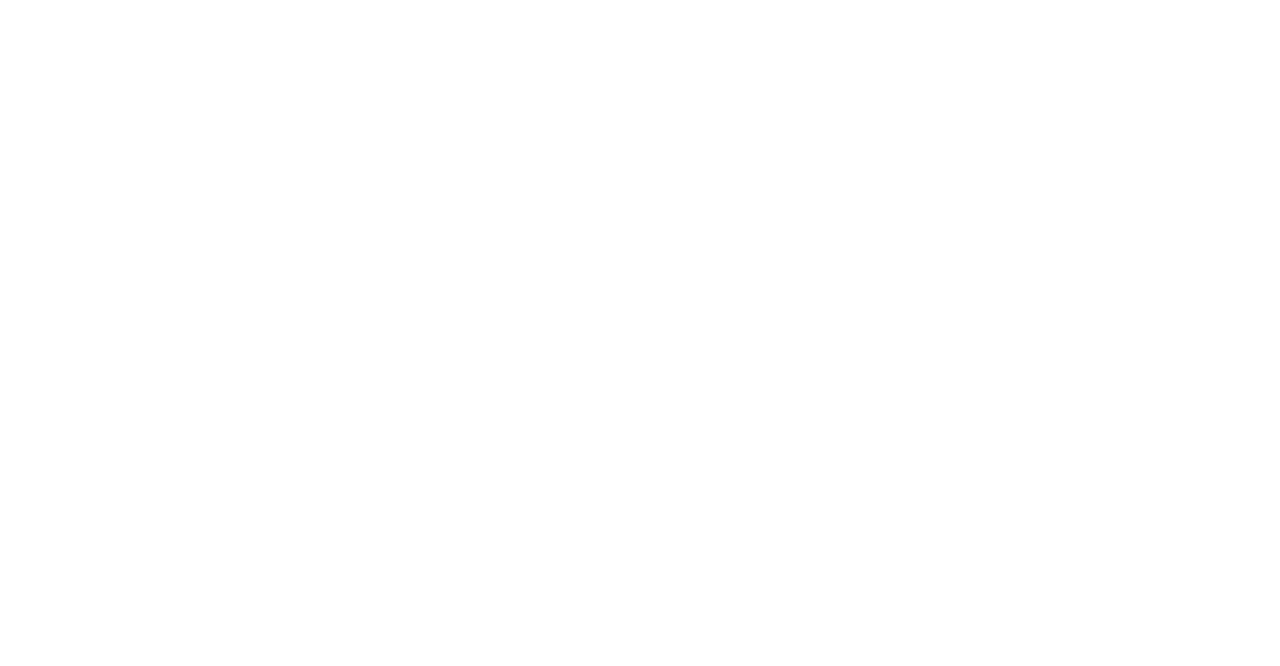
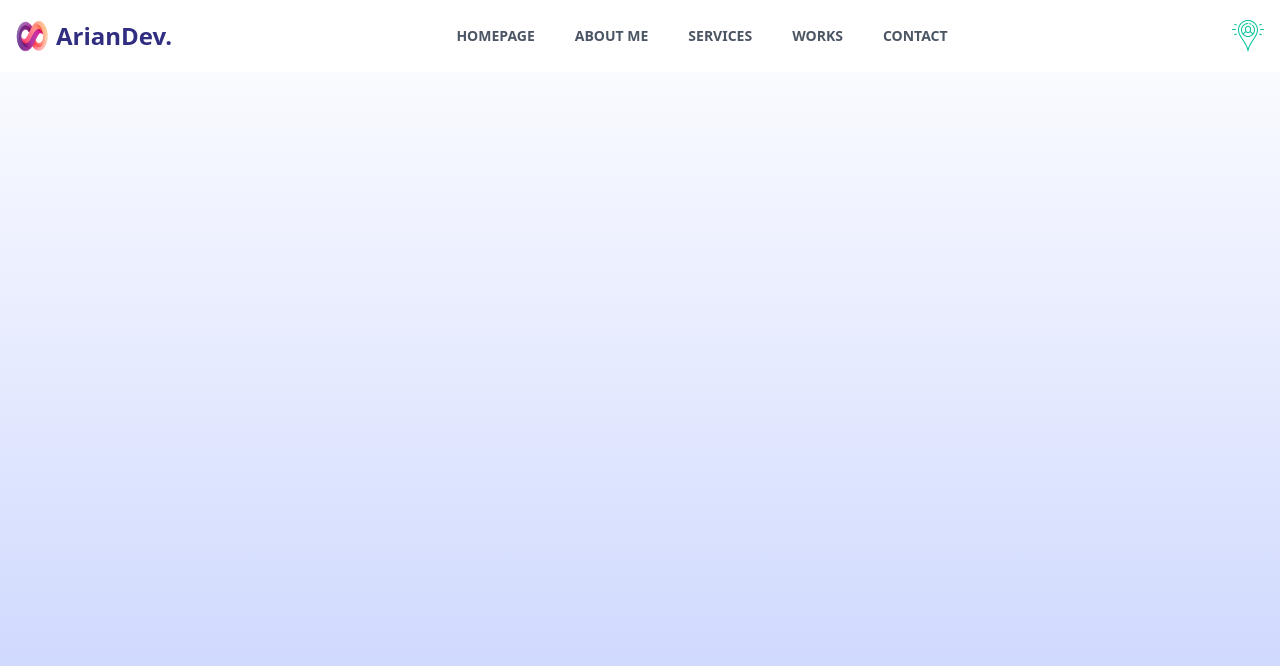
Before and after one commit to arianSefatDeveloper/tailwind-project, a website: page src/index.html in a window 1280 px wide. Drawn offline with Linux system fonts and the light colour scheme.

Commit message:
end of navigations bar

```diff
--- a/src/index.html
+++ b/src/index.html
@@ -9,9 +9,61 @@
 </head>
 <body>
     <!-- into section -->
-    <div>
+    <div class=" h-[50vh] lg:h-screen bg-gradient-to-t from-indigo-200 ">
+
         <!-- navbar -->
-        <nav></nav>
+        <nav class=" w-full fixed top-0 bg-white">
+            <div class=" container px-4 mx-auto py-5 flex items-center justify-between ">
+                <div class="flex items-center gap-2">
+                    <img class="w-8 h-8"  src="../img/Infinite-removebg-preview.png" alt="logo">
+                    <span class="text-2xl font-bold text-indigo-900">ArianDev.</span>
+                </div>
+                <ul class="hidden md:flex space-x-10 text-sm text-gray-600 uppercase font-bold ">
+                    <li class="hover:text-gray-500 ">
+                        <a href="#">HomePage</a>
+                    </li>
+                    <li class="hover:text-gray-500">
+                        <a href="#">About Me</a>
+                    </li>
+                    <li class="hover:text-gray-500">
+                        <a href="#">Services</a>
+                    </li>
+                    <li class="hover:text-gray-500">
+                        <a href="#">Works</a>
+                    </li>
+                    <li class="hover:text-gray-500">
+                        <a href="#">Contact</a>
+                    </li>
+                </ul>
+                <img class="w-8 cursor-pointer hidden md:block" src="../img/icons8-user-location-64.png" alt="darkmode">
+                <div id="hamberger" class="space-y-1 md:hidden cursor-pointer z-10 ">
+                    <div class="w-8 h-1 bg-black rounded-full"></div>
+                    <div class="w-8 h-1 bg-black rounded-full"></div>
+                    <div class="w-8 h-1 bg-black rounded-full"></div>
+                </div>
+
+
+                <ul id="mobile-menu" class="transition-all opacity-0 bg-indigo-400 absolute left-0 top-0 rounded-b-2xl space-y-10 py-3 text-center text-white w-full ">
+                    <li class=" ">
+                        <a href="#">HomePage</a>
+                    </li>
+                    <li class="">
+                        <a href="#">About Me</a>
+                    </li>
+                    <li class="">
+                        <a href="#">Services</a>
+                    </li>
+                    <li class="">
+                        <a href="#">Works</a>
+                    </li>
+                    <li class="">
+                        <a href="#">Contact</a>
+                    </li>
+                </ul>
+
+            </div>
+
+        </nav>
         <!-- intro content -->
         <div></div>
     </div>
--- a/src/main.js
+++ b/src/main.js
@@ -0,0 +1,9 @@
+ const hamberger = document.querySelector("#hamberger");
+ const mobileMenu = document.querySelector("#mobile-menu");
+
+
+ hamberger.addEventListener("click",function(){
+    mobileMenu.classList.toggle("opacity-0")
+    hamberger.classList.toggle("text-white")
+
+ })
```
Also changed, not shown: dist/output.css, img/Infinite-removebg-preview.png (added), img/icons8-user-location-64.png (added).
